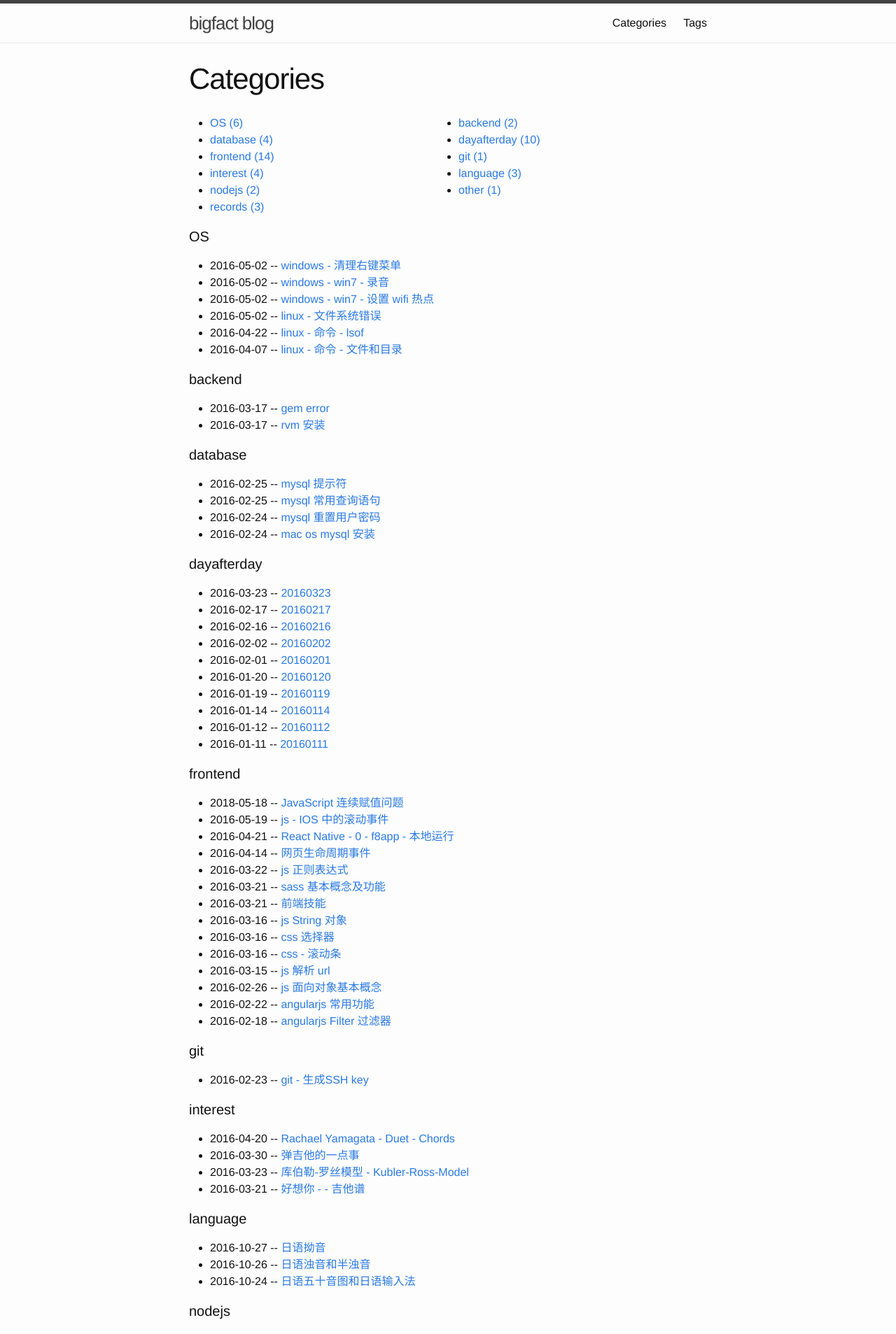
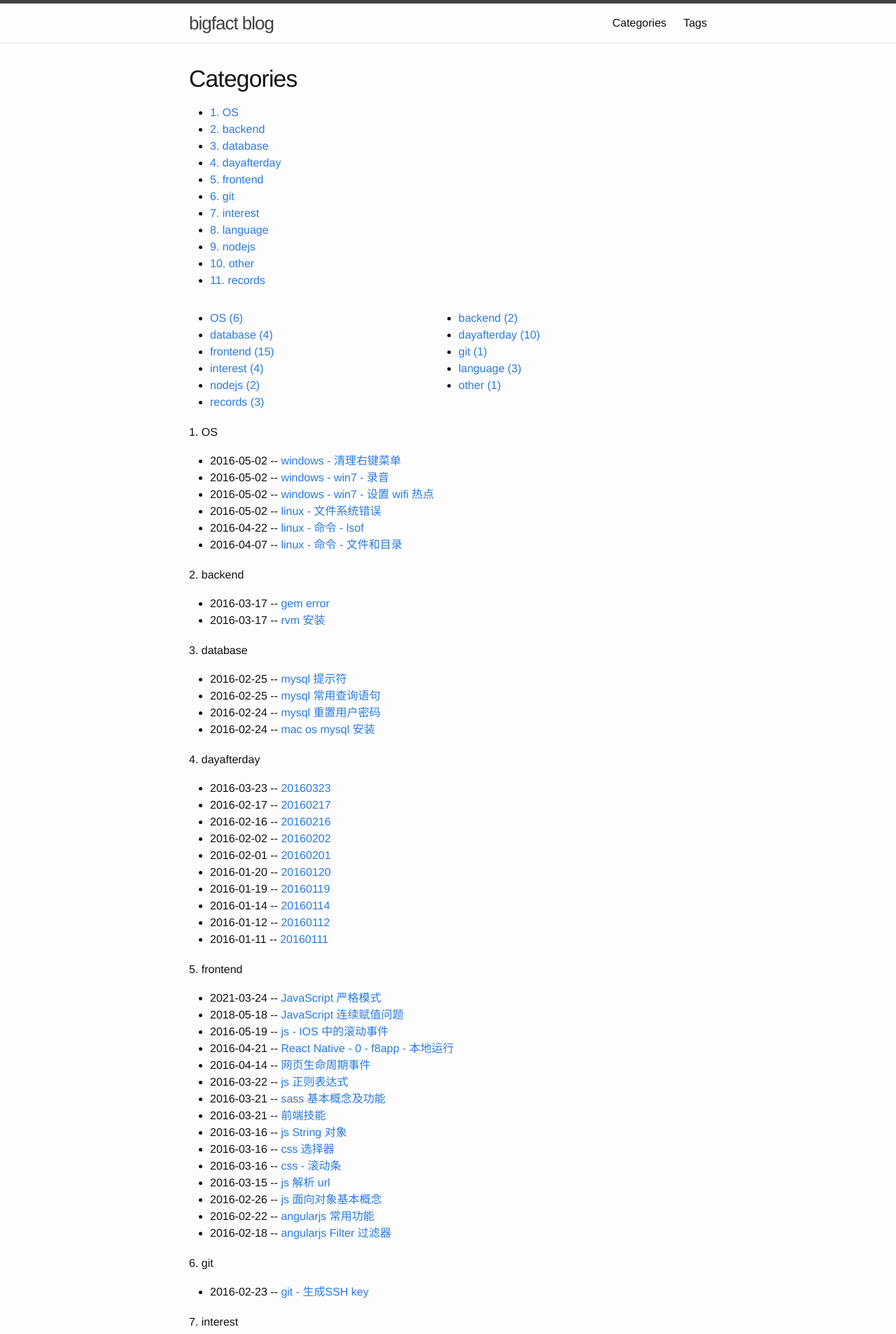
Before and after one commit to bigfact/bigfact.github.io, a Jekyll site: the page built from categories.md, in a window 1280 px wide. Shown: the top 1907 px of the page at 70% size. Built offline with Jekyll 4.4.1, drawn with Linux system fonts in a browser that asks for light colours; comment, search, counter and statistics services are not loaded; some of the changed lines change nothing that is shown; some of the changed text lies outside the part shown.

Commit message:
feat(posts): add 2021-03-25-javascript-strict-mode (#4)
* feat(posts): add 2021-03-25-javascript-strict-mode

* feat(includes): add table of contents generator

Co-authored-by: leon <leon@localhost>

````diff
--- a/_includes/footer.html
+++ b/_includes/footer.html
@@ -38,6 +38,78 @@
 	</div>
 
 </footer>
+
+<script>
+	// 生成目录
+	(function () {
+		function getHList() {
+			let result = Array.prototype.slice
+				.call(document.querySelectorAll("*[id]"))
+				.filter((el) => {
+					return /h[1-6]/i.test(el.tagName);
+				});
+			result.forEach((el) => {
+				el._index = parseInt(el.tagName.replace(/h/i, ""));
+			});
+			return result;
+		}
+
+		function genRelation(hList) {
+			let hIndex = 0;
+			let parent = { _children: [] };
+			let result = parent;
+			hList.forEach((el) => {
+				let elIndex = el._index;
+				hIndex = hIndex || elIndex;
+				if (elIndex > hIndex) {
+					parent = parent._children[parent._children.length - 1];
+					hIndex++;
+				} else if (elIndex < hIndex) {
+					parent = parent._parent;
+					hIndex--;
+				}
+				el._children = el._children || [];
+				el._parent = parent;
+				parent._children.push(el);
+			});
+			return result;
+		}
+
+		function autoIndex(result, prefix) {
+			prefix = prefix || "";
+			for (let i = 0; i < result.length; i++) {
+				let cPrefix = prefix + (i + 1) + ".";
+				result[i].textContent = cPrefix + " " + result[i].textContent;
+				autoIndex(result[i]._children, cPrefix);
+			}
+		}
+
+		function genListElement(result) {
+			let ul = document.createElement("ul");
+			for (let i = 0; i < result.length; i++) {
+				let el = result[i];
+				let a = document.createElement("a");
+				a.href = "#" + el.id;
+				a.textContent = el.textContent;
+				let li = document.createElement("li");
+				li.appendChild(a);
+				li.appendChild(genListElement(el._children));
+				ul.appendChild(li);
+			}
+			return ul;
+		}
+
+		function insertList(result) {
+			let list = genListElement(result)
+			document.querySelector('header.post-header').appendChild(list);
+		}
+
+		let hList = getHList();
+		let result = genRelation(hList)._children;
+		autoIndex(result);
+		insertList(result)
+	})();
+</script>
 
 <script>
 	// 示例 js 脚本代码编辑、执行
@@ -90,6 +162,9 @@
 							.warn {
 								color: orange;
 							}
+							.num {
+								opacity: 0.7;
+							}
 							</style>
 					</head>
 					<body>
@@ -113,11 +188,19 @@
 							}
 							function consoleFunc(func) {
 								return function() {
+									consoleFunc.num = consoleFunc.num || 0
+									consoleFunc.num++
 									var args = [].slice.call(arguments);
 									var p = document.createElement("p");
 									p.className = "console-line " + func;
+									var num = document.createElement("i");
+									num.textContent = consoleFunc.num + ':';
+									num.className = "num";
+									p.appendChild(num);
 									for (var i = 0; i < args.length; i++) {
-										p.innerHTML += " " + toString(args[i]);
+										var span = document.createElement("span");
+										span.textContent = " " + toString(args[i]);
+										p.appendChild(span);
 									}
 									div.appendChild(p);
 								}
@@ -126,13 +209,18 @@
 							console.error = consoleFunc("error");
 							console.warn = consoleFunc("warn");
 							console.info = consoleFunc("info");
+
+							window.addEventListener('error', function(event) {
+								event.preventDefault();
+								event.stopPropagation();
+								console.error(event.error);
+							});
+
 						<\/script>
 						<script>
-							try {
+							(function () {
 								${codeString}
-							} catch(err) {
-								console.error(err);
-							}
+							})()
 						<\/script>
 					</body>
 				</html>
--- /dev/null
+++ b/_posts/2021-03-25-javascript-strict-mode.md
@@ -0,0 +1,530 @@
+---
+layout: post
+title: "JavaScript 严格模式"
+date: 2021-03-25 03:33:38 +0800
+category: frontend
+tags: js
+---
+
+严格模式（strict mode），于 [ECMAScript 5](https://www.ecma-international.org/publications-and-standards/standards/ecma-262/) 中提出。区别于正常模式（sloppy mode/马虎模式/稀松模式/懒散模式）
+
+- 消除语法上不合理、不严谨之处，减少怪异行为（通过抛出错误来消除了一些原有静默错误）
+- 优化变量使用，提高编译器效率，增加运行速度
+- 消除代码运行的不安全之处，保证代码运行的安全
+- 为未来新版本做铺垫
+
+## 作用级别
+
+- 文件级别，应用整个代码文件
+
+```js
+"use strict";
+var a = "全部是严格模式";
+console.log(a);
+```
+
+- 函数级别，应用到某个函数
+
+```js
+function strict() {
+  "use strict";
+  function nested() {
+    return "这里也是严格模式";
+  }
+  return "这里是严格模式，" + nested();
+}
+
+function nonStrict() {
+  return "这里不是严格模式";
+}
+
+console.log(strict());
+console.log(nonStrict());
+```
+
+- 注意
+  - 严格模式代码和正常模式代码可以共存
+  - 严格模式文件和正常模式文件的合并可能会产生问题
+
+## 具体的变化
+
+### 消除语法上不合理、不严谨之处，减少怪异行为（通过抛出错误来消除了一些原有静默错误）
+
+- 未声明变量赋值报错
+
+```js
+a = "hello";
+console.log(a); // "hello"
+// 未声明变量默认为全局变量
+console.log(this.a); // "hello"
+console.log(window.a); // "hello"
+```
+
+```js
+"use strict";
+a = "hello";
+```
+
+- 只读变量、属性赋值报错
+
+```js
+"use strict";
+undefined = 1;
+```
+
+```js
+"use strict";
+NaN = 1;
+```
+
+```js
+"use strict";
+var obj0 = {};
+Object.defineProperty(obj0, "a", { value: 1, writable: false });
+obj0.a = 2;
+```
+
+```js
+"use strict";
+var obj1 = {
+  get a() {
+    return 1;
+  }
+};
+obj1.a = 2;
+```
+
+- 不可扩展对象添加新属性报错
+
+```js
+"use strict";
+var obj2 = { a: 1 };
+Object.preventExtensions(obj2);
+obj2.a = 2;
+obj2.b = 1;
+```
+
+- 不可删除对象删除报错
+
+```js
+"use strict";
+delete Object.prototype;
+```
+
+- 对象声明重名属性报错，正常模式允许重名属性，其值为最后一个重名属性的值
+  - 注意，这个操作在[ECMAScript6](https://bugzilla.mozilla.org/show_bug.cgi?id=1041128)中已被允许
+
+```js
+"use strict";
+var obj = { a: 1, a: 2 }; // 此段代码在支持 ECMAScript6 的环境中并不会报错
+console.log(obj);
+```
+
+- 函数的参数名不唯一报错
+
+```js
+function test(a, a, b, c) {
+  console.log(arguments[0], arguments[1], arguments[2], arguments[3]); // 需用 arguments 拿到正确的参数值
+  console.log(a, a, b, c);
+}
+test(1, 2, 3, 4);
+// 1 2 3 4
+// 2 2 3 4
+```
+
+```js
+"use strict";
+function test(a, a, b, c) {
+  console.log(arguments[0], arguments[1], arguments[2], arguments[3]);
+  console.log(a, a, b, c);
+}
+test(1, 2, 3, 4);
+```
+
+- 使用 8 进制数字语法报错
+
+```js
+var a = 010;
+console.log(a);
+```
+
+```js
+"use strict";
+var a = 010;
+console.log(a);
+```
+
+```js
+// 补充：ECMAScript6 表示 8 进制
+(function () {
+  "use strict";
+  var a = 0o10;
+  console.log(a);
+  var b = a.toString(8);
+  console.log(b);
+})();
+
+// 补充：ECMAScript5 表示 8 进制
+(function () {
+  "use strict";
+  var a = parseInt("10", 8);
+  console.log(a);
+  var b = a.toString(8);
+  console.log(b);
+})();
+```
+
+- 原始数据类型属性设置报错
+  - `string`, `number`, `bigint`, `boolean`, `null`, `undefined`, `symbol`
+
+```js
+(function () {
+  var a = "a";
+  a.b = "b"; // 不报错，也不新增属性
+  a.toString = function () {
+    console.log("1");
+  }; // 不报错，也不修改属性
+  console.log(a.b); // undefined
+  console.log(a.toString()); // "a"
+})();
+
+(function () {
+  "use strict";
+  var a = "a";
+  a.b = "b";
+  a.toString = function () {
+    console.log("1");
+  };
+})();
+```
+
+### 优化变量使用，提高编译器效率，增加运行速度
+
+- 使用 with 语句报错
+
+```js
+var obj = { a: 1, b: 2 };
+var a = 3;
+var c = 4;
+with (obj) {
+  console.log(a);
+  console.log(b);
+  console.log(c);
+  console.log(d);
+}
+```
+
+```js
+"use strict";
+var obj = { a: 1, b: 2 };
+with (obj) {
+  console.log(a);
+}
+```
+
+```js
+// 补充：with 语句效率比较
+
+function a() {
+  var now = Date.now();
+  var obj = { a: 1 };
+  var c = 0;
+  with (obj) {
+    for (var i = 100000; i > 0; i--) {
+      c += a;
+    }
+  }
+  console.log("耗时", Date.now() - now, "ms");
+}
+
+function b() {
+  var now = Date.now();
+  var obj = { a: 1 };
+  var c = 0;
+  for (var i = 100000; i > 0; i--) {
+    c += obj.a;
+  }
+  console.log("耗时", Date.now() - now, "ms");
+}
+
+a();
+b();
+```
+
+- 创建 `eval` 作用域
+
+```js
+var a = 1;
+eval("var b = 2; console.log(a, b);");
+console.log(a, b);
+```
+
+```js
+"use strict";
+var a = 1;
+eval("var b = 2; console.log(a, b);");
+console.log(a, b);
+```
+
+```js
+var a = 1;
+eval('"use strict"; var b = 2; console.log(a, b);');
+console.log(a, b);
+```
+
+- 删除已声明变量报错
+
+```js
+var a = 1;
+console.log(a);
+delete a;
+console.log(a);
+```
+
+```js
+"use strict";
+var a = 1;
+console.log(a); // 1
+delete a;
+console.log(a);
+```
+
+- 更改 `eval`, `arguments` 报错
+
+```js
+(function () {
+  eval = 1;
+  console.log(eval); // 1
+
+  arguments++;
+  console.log(arguments); // NaN
+
+  ++eval;
+  console.log(eval); // 2
+
+  var obj = {
+    set p(arguments) {
+      console.log(arguments);
+    }
+  };
+  obj.p = 1; // 1
+
+  var eval;
+  console.log(eval); // 2
+
+  try {
+    test();
+  } catch (arguments) {
+    console.log(arguments); // ReferenceError: test is not defined
+  }
+
+  function x(eval) {
+    console.log(eval);
+  }
+  x(1); // 1
+})();
+
+(function () {
+  function arguments() {
+    console.log("arguments function");
+  }
+  arguments(); // "arguments function"
+})();
+
+(function () {
+  function eval() {
+    console.log("eval function");
+  }
+  eval(); // "eval function"
+})();
+
+(function () {
+  var f = new Function("arguments", "return 1;");
+  console.log(f()); // 1
+})();
+
+(function () {
+  "use strict";
+  eval = 1;
+  console.log(eval);
+})();
+
+(function () {
+  "use strict";
+  function arguments() {
+    console.log("arguments function");
+  }
+  arguments();
+})();
+
+(function () {
+  "use strict";
+  function eval() {
+    console.log("eval function");
+  }
+  eval();
+})();
+
+(function () {
+  "use strict";
+  var f = new Function("arguments", "return 1;");
+  console.log(f()); // 1
+})();
+
+(function () {
+  var f = new Function("arguments", '"use strict"; return 1;');
+  console.log(f());
+})();
+```
+
+### 消除代码运行的不安全之处，保证代码运行的安全
+
+- 函数内部 `this` 不再被包装成对象
+
+```js
+function a() {
+  return this;
+}
+var that = this;
+function log(result) {
+  console.log(typeof result, result, result === that);
+}
+log(a());
+log(a.bind(null)());
+log(a.bind(undefined)());
+log(a.bind(1)());
+log(a.call("1"));
+log(a.apply(true));
+```
+
+```js
+"use strict";
+function a() {
+  return this;
+}
+var that = this;
+function log(result) {
+  console.log(typeof result, result, result === that);
+}
+log(a());
+log(a.bind(null)());
+log(a.bind(undefined)());
+log(a.bind(1)());
+log(a.call("1"));
+log(a.apply(true));
+```
+
+- 调用、赋值 [Function.caller](https://developer.mozilla.org/zh-CN/docs/Web/JavaScript/Reference/Global_Objects/Function/caller){:target="\_blank"} 和 [Function.arguments](https://developer.mozilla.org/zh-CN/docs/Web/JavaScript/Reference/Global_Objects/Function/arguments){:target="\_blank"} 报错
+
+```js
+function funcA(arga) {
+  console.log("funcA", funcA.caller);
+  console.log("funcA", Array.prototype.slice.call(funcA.arguments));
+  funcA.caller = 1;
+  funcA.arguments = 2;
+  console.log("funcA", funcA.caller);
+  console.log("funcA", Array.prototype.slice.call(funcA.arguments));
+}
+function funcB(argb) {
+  funcA(1);
+  console.log("funcB", funcB.caller);
+  console.log("funcB", Array.prototype.slice.call(funcB.arguments));
+}
+funcB(2);
+```
+
+```js
+"use strict";
+function funcA(arga) {
+  console.log("funcA", funcA.caller);
+  console.log("funcA", Array.prototype.slice.call(funcA.arguments));
+}
+function funcB(argb) {
+  funcA(1);
+  console.log("funcB", funcB.caller);
+  console.log("funcB", Array.prototype.slice.call(funcB.arguments));
+}
+funcB(2);
+```
+
+```js
+"use strict";
+function funcA(arga) {
+  funcA.caller = 1;
+  funcA.arguments = 2;
+  console.log("funcA", funcA.caller);
+  console.log("funcA", Array.prototype.slice.call(funcA.arguments));
+}
+funcA(2);
+```
+
+- 调用、赋值 [arguments.callee](https://developer.mozilla.org/zh-CN/docs/Web/JavaScript/Reference/Functions/arguments/callee){:target="\_blank"} 和 [arguments.caller](https://developer.mozilla.org/zh-CN/docs/Web/JavaScript/Reference/Functions/arguments/caller){:target="\_blank"} 报错
+  - 部分环境已不支持 `arguments.caller`
+
+```js
+function funcA() {
+  console.log(arguments.callee);
+  arguments.callee = 1;
+  console.log(arguments.callee);
+}
+funcA();
+```
+
+```js
+"use strict";
+function funcA() {
+  console.log(arguments.callee);
+}
+funcA();
+```
+
+```js
+"use strict";
+function a() {
+  arguments.callee = 1;
+  console.log(arguments.callee);
+}
+a();
+```
+
+### 为未来新版本做铺垫
+
+- 新增保留字 `implements`, `interface`, `let`, `package`, `private`, `protected`, `public`, `static`, `yield`
+
+```js
+var implements = 1;
+console.log(implements);
+```
+
+```js
+"use strict";
+var implements = 1;
+console.log(implements);
+```
+
+- 考虑未来新版中的 `块级作用域`，规定只能在 `全局作用域` 和 `函数作用域` 的顶层声明函数
+  - 注意，在 `ECMAScript6` 中函数允许被声明在 `块级作用域` 中
+
+```js
+"use strict";
+function funcA(arg) {
+  if (arg) {
+    function funcB() {
+      console.log("funcB");
+    }
+    funcB();
+  } else {
+    function funcC() {
+      console.log("funcC");
+    }
+    funcC();
+  }
+}
+funcA();
+funcA(1);
+```
+
+## 参考
+
+- [https://developer.mozilla.org/zh-CN/docs/Web/JavaScript/Reference/Strict_mode](https://developer.mozilla.org/zh-CN/docs/Web/JavaScript/Reference/Strict_mode){:target="\_blank"}
+- [https://www.ruanyifeng.com/blog/2013/01/javascript_strict_mode.html](https://www.ruanyifeng.com/blog/2013/01/javascript_strict_mode.html){:target="\_blank"}
--- a/css/main.scss
+++ b/css/main.scss
@@ -51,3 +51,8 @@ $on-laptop:        800px;
         "layout",
         "syntax-highlighting"
 ;
+
+h1, h2, h3, h4, h5, h6 {
+    transform: scale(0.8);
+    transform-origin: 0;
+}
````
